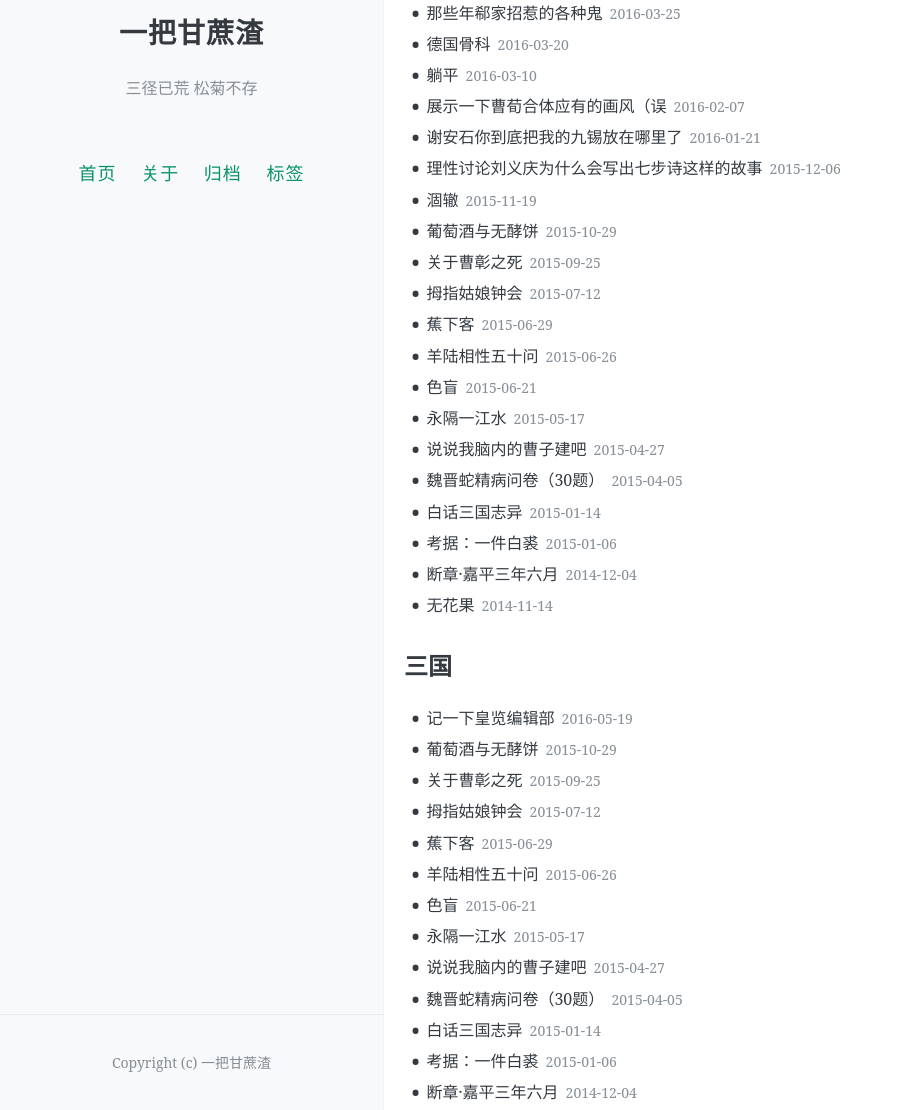
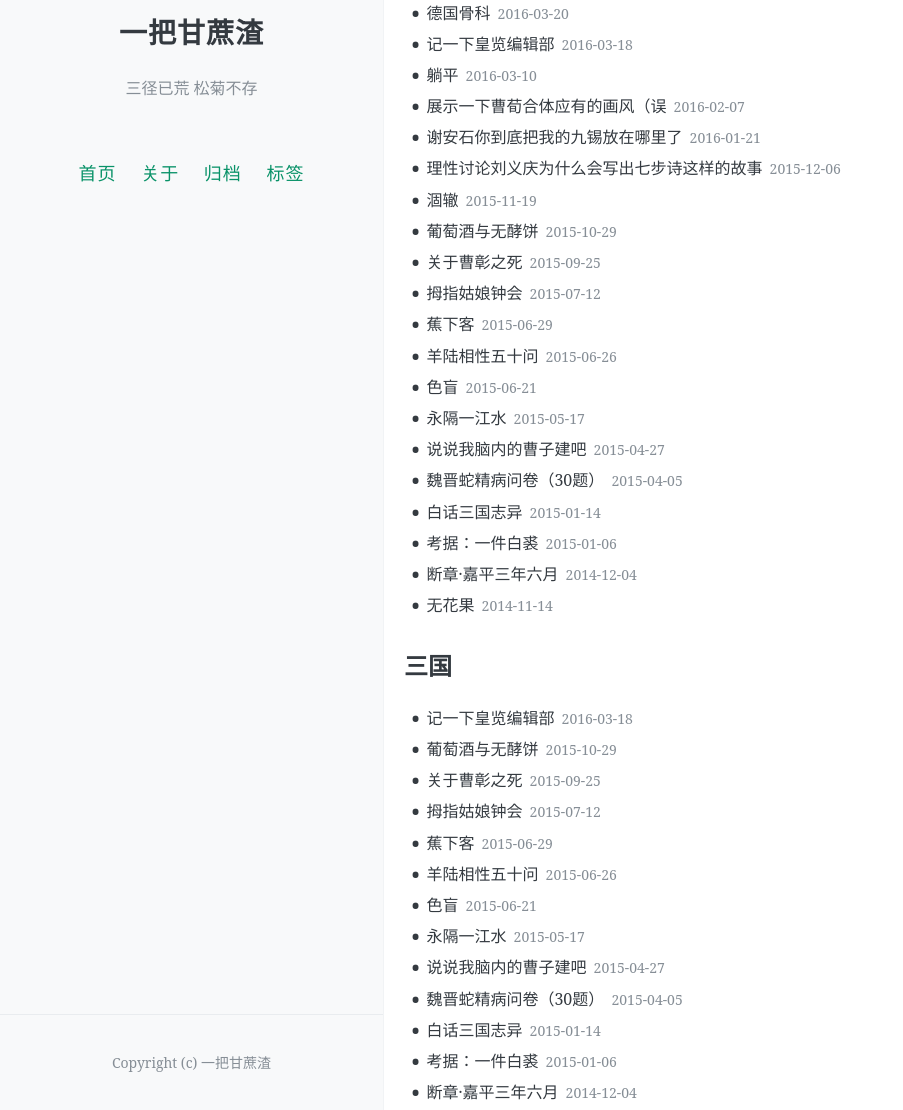
Before and after one commit to kamadhatu/sanjingjiuhuang, a Jekyll site: the page built from tags/index.html, in a window 1280 px wide and 1400 px high, scrolled down 1148 px. Shown: the part 290-1400 px from the top of the window, without its empty margins (0-903 px from the left). Built offline with Jekyll 4.4.1, drawn with Linux system fonts in a browser that asks for light colours; comment, search, counter and statistics services are not loaded; some of the changed text lies outside the part shown.

Commit message:
Update 2016-03-18-huanglan.md

```diff
--- a/_posts/2016-03-18-huanglan.md
+++ b/_posts/2016-03-18-huanglan.md
@@ -1,7 +1,7 @@
 ---
 layout: post
 title: 记一下皇览编辑部
-date: 2016-05-19
+date: 2016-03-18
 author: 一把甘蔗渣
 tags: [国史, 三国, 笔记]
 comments: true
```
